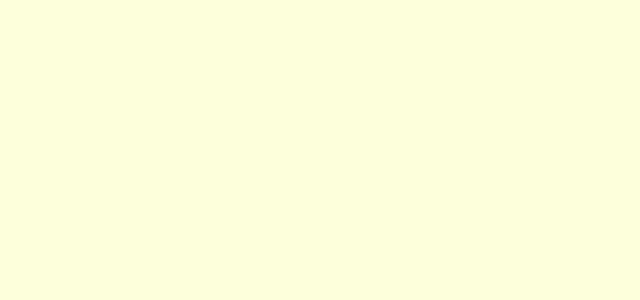
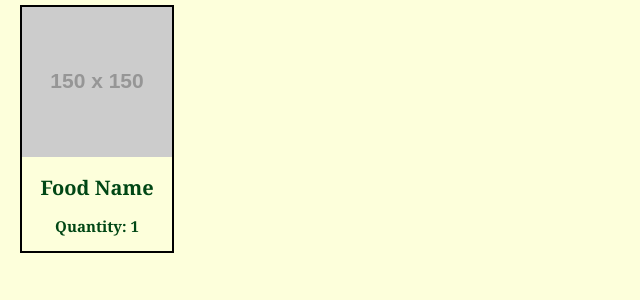
Before and after one commit to FTL-2024-Pod-C/leftover-love-ui, a React (Vite) app: page /food-request in a window 1280 px wide. Before the commit this address had no page. Shown: the top 300 px of the page, without its empty margins (0-640 px from the left). Built offline with nearby package versions, Linux system fonts and the light colour scheme.

Commit message:
Added Food Pantry Requests Page

```diff
--- a/src/App.jsx
+++ b/src/App.jsx
@@ -16,6 +16,7 @@ import RestaurantProfilePage from './Pages/RestaurantProfilePage.jsx';
 import {ShoppingCartProvider } from "./Context/ShoppingCartContext";
 import EditProfilePageRestaurant from './Pages/EditProfilePageRestaurant';
 import EditProfilePageFoodPantry from './Pages/EditProfilePageFoodPantry';
+import FoodPantryRequestsPage from './Pages/FoodPantryRequestsPage';
 
 
 
@@ -39,6 +40,7 @@ const App = () => {
           <Route path="/restaurant-list" element={<AllRestaurantsPage />} />
           <Route path="/food-profile" element={<FoodPantryProfilePage />} />
           <Route path="/restaurant-profile" element={<RestaurantProfilePage />} />
+          <Route path="/food-request" element={<FoodPantryRequestsPage />} />
         </Routes>
       </div>
     </BrowserRouter>
--- a/src/Components/FoodPantryDashboardButtons/FoodPantryDashboardButtons.jsx
+++ b/src/Components/FoodPantryDashboardButtons/FoodPantryDashboardButtons.jsx
@@ -20,6 +20,9 @@ const FoodPantryDashboardButtons = ({foodPantry, allRestaurants}) => {
         <Link to="/restaurant-list" state={{foodPantry, allRestaurants}}>
             <button className="dashboardButton">Restaurant List</button>
         </Link>
+        <Link to="/food-request">
+            <button className="dashboardButton">Requests</button>
+        </Link>
         </div>
     </div>
   )
--- /dev/null
+++ b/src/Components/PastRequestsCard/PastRequestsCard.css
@@ -0,0 +1,30 @@
+.donatedFoodItemBox {
+    max-width: 150px;
+    max-height: 400px;
+    margin: 5px 20px;
+    display: flex;
+    flex-direction: column;
+    align-items: center;
+    justify-content: center;
+    text-align: center;
+    border: 2px solid #000;
+  }
+
+.donatedFoodItemImage{
+    max-width: 150px;
+    max-height: 150px;
+    margin-bottom: 0px;
+}
+
+.donatedFoodItemName {
+    font-size: 20px;
+    color: #004715;
+    font-family: Georgia, 'Times New Roman', Times, serif;
+    margin-bottom: 0px;
+}
+
+.donatedFoodItemQuantity {
+    font-size: 15px;
+    color: #004715;
+    font-family: Georgia, 'Times New Roman', Times, serif;
+}
--- /dev/null
+++ b/src/Components/PastRequestsCard/PastRequestsCard.jsx
@@ -0,0 +1,16 @@
+import React from 'react'
+import "./PastRequestsCard.css";
+
+const PastRequestsCard = () => {
+  return (
+    <>
+    <div className="donatedFoodItemBox">
+        <img className="donatedFoodItemImage" src="https://via.placeholder.com/150"/>
+        <h2 className="donatedFoodItemName">Food Name</h2>
+        <h3 className="donatedFoodItemQuantity">Quantity: 1</h3>
+    </div>
+    </>
+  )
+}
+
+export default PastRequestsCard
--- /dev/null
+++ b/src/Pages/FoodPantryRequestsPage.jsx
@@ -0,0 +1,13 @@
+import React from 'react'
+import './FoodPantryRequestsPage.css';
+import PastRequestsCard from '../Components/PastRequestsCard/PastRequestsCard';
+
+const FoodPantryRequestsPage = () => {
+  return (
+    <>
+        <PastRequestsCard/>
+    </>
+  )
+}
+
+export default FoodPantryRequestsPage
```
Also changed, not shown: src/Components/PastRequests/PastRequests.jsx (added, +13 -0 lines), src/Components/PastRequests/PastRequests.css (added), src/Pages/FoodPantryRequestsPage.css (added).
